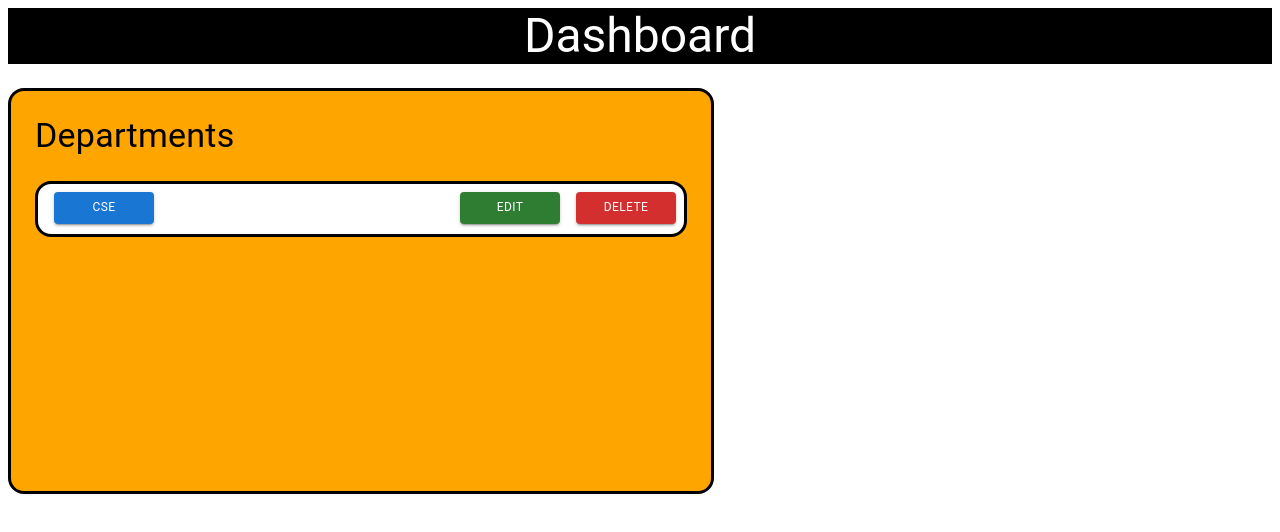
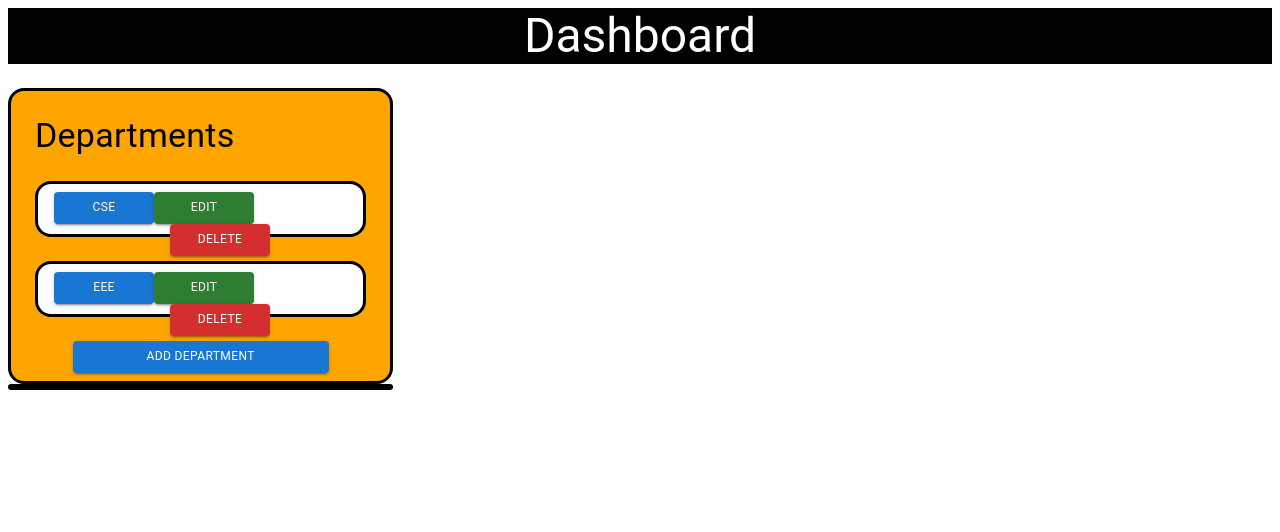
Before and after one commit to atefevan/Student_Companion_Admin, a React (Vite) app: page / in a window 1280 px wide. Shown: the top 532 px of the page. Built offline with nearby package versions, Linux system fonts and the light colour scheme; no server answers; the database is empty.

Commit message:
Dept UI Updated

```diff
--- /dev/null
+++ b/src/components/plates.tsx
@@ -0,0 +1,62 @@
+import { Box } from "@mui/material";
+import C_Button from "./atoms/C_Button";
+interface Props {
+  leading: string;
+}
+const Plates = ({ leading }: Props) => {
+  return (
+    <Box
+      sx={{
+        bgcolor: "white",
+        height: "50px",
+        mb: 3,
+        ml: 3,
+        mr: 3,
+        border: 3,
+        borderRadius: 4,
+        borderColor: "black",
+        display: "flex",
+        flexDirection: "row",
+        justifyContent: "space-between",
+      }}
+    >
+      <Box>
+        <C_Button
+          label={leading}
+          marginLeft={2}
+          marginTop={1}
+          variant="contained"
+          btn_text_color="black"
+          size={"small"}
+          width="100px"
+          onSubmit={() => console.log(`Clicked ${leading}`)}
+        />
+      </Box>
+      <Box sx={{ mt: 1, mr: 1 }}>
+        <C_Button
+          label="Edit"
+          variant="contained"
+          size={"small"}
+          btn_color="success"
+          btn_text_color="white"
+          width="100px"
+          onSubmit={() => console.log(`Clicked ${leading} Edit`)}
+        />
+        <C_Button
+          label="Delete"
+          variant="contained"
+          size={"small"}
+          style={{ fontSize: "24px" }}
+          btn_color="error"
+          marginLeft={2}
+          btn_text_size="50px"
+          btn_text_color="black"
+          width="100px"
+          onSubmit={() => console.log(`Clicked ${leading} Delete`)}
+        />
+      </Box>
+    </Box>
+  );
+};
+
+export default Plates;
--- a/src/pages/Dashboard/Dashboard.tsx
+++ b/src/pages/Dashboard/Dashboard.tsx
@@ -2,6 +2,7 @@ import { Box, Typography } from "@mui/material";
 import { useEffect, useState } from "react";
 import { getBatches, getDatas } from "../../Utils/firebaseFunctions";
 import C_Button from "../../components/atoms/C_Button";
+import Plates from "../../components/plates";
 
 const Dashboard = () => {
   /// DB Branches
@@ -12,6 +13,7 @@ const Dashboard = () => {
   const [classNumbers, setClassNumbers] = useState();
   const [loading, setLoading] = useState<boolean>(false);
 
+  const [deptVisibility, setDeptVisibility] = useState<boolean>(false);
   /// caller
   const loadDepts = async () => {
     setLoading(true);
@@ -54,17 +56,16 @@ const Dashboard = () => {
         setLoading(false);
       });
   }, []);
-  const cse = "CSE";
-  const eee = "EEE";
+  const departMentsArray = ["CSE", "EEE"];
   return (
     <>
       <Box
         sx={{
           bgcolor: "black",
-          justifyContent: "center",
+          justifyContent: "space-evenly",
           display: "flex",
           alignItems: "center",
-          flexDirection: "column",
+          flexDirection: "row",
         }}
       >
         <Typography
@@ -85,8 +86,9 @@ const Dashboard = () => {
           bottom: 0,
           mt: 3,
           border: 3,
-          height: "400px",
-          width: "700px",
+          height: "20%",
+          width: "30%",
+          justifyContent: "center",
           borderColor: "black",
           borderRadius: 4,
         }}
@@ -94,58 +96,30 @@ const Dashboard = () => {
         <Typography variant="h4" sx={{ m: 3 }}>
           Departments
         </Typography>
-        <Box
-          sx={{
-            bgcolor: "white",
-            height: "50px",
-            mb: 3,
-            ml: 3,
-            mr: 3,
-            border: 3,
-            borderRadius: 4,
-            borderColor: "black",
-            display: "flex",
-            flexDirection: "row",
-            justifyContent: "space-between",
-          }}
-        >
-          <Box>
-            <C_Button
-              label={cse}
-              marginLeft={2}
-              marginTop={1}
-              variant="contained"
-              btn_text_color="black"
-              size={"small"}
-              width="100px"
-              onSubmit={() => console.log(`Clicked ${cse}`)}
-            />
-          </Box>
-          <Box sx={{ mt: 1, mr: 1 }}>
-            <C_Button
-              label="Edit"
-              variant="contained"
-              size={"small"}
-              btn_color="success"
-              btn_text_color="white"
-              width="100px"
-              onSubmit={() => console.log(`Clicked ${eee}`)}
-            />
-            <C_Button
-              label="Delete"
-              variant="contained"
-              size={"small"}
-              style={{ fontSize: "24px" }}
-              btn_color="error"
-              marginLeft={2}
-              btn_text_size="50px"
-              btn_text_color="black"
-              width="100px"
-              onSubmit={() => console.log(`Clicked ${eee}`)}
-            />
-          </Box>
+        {departMentsArray.map((e) => (
+          <Plates leading={e} />
+        ))}
+        <Box sx={{ alignSelf: "center", mb: 1 }}>
+          <C_Button
+            label="Add Department"
+            variant="contained"
+            size="large"
+            onSubmit={() => {
+              setDeptVisibility(!deptVisibility);
+            }}
+          />
         </Box>
       </Box>
+      <Box
+        sx={{
+          bgcolor: "greenyellow",
+          height: "40%",
+          width: "30%",
+          border: 3,
+          borderColor: "black",
+          borderRadius: 4,
+        }}
+      ></Box>
     </>
   );
 };
```
